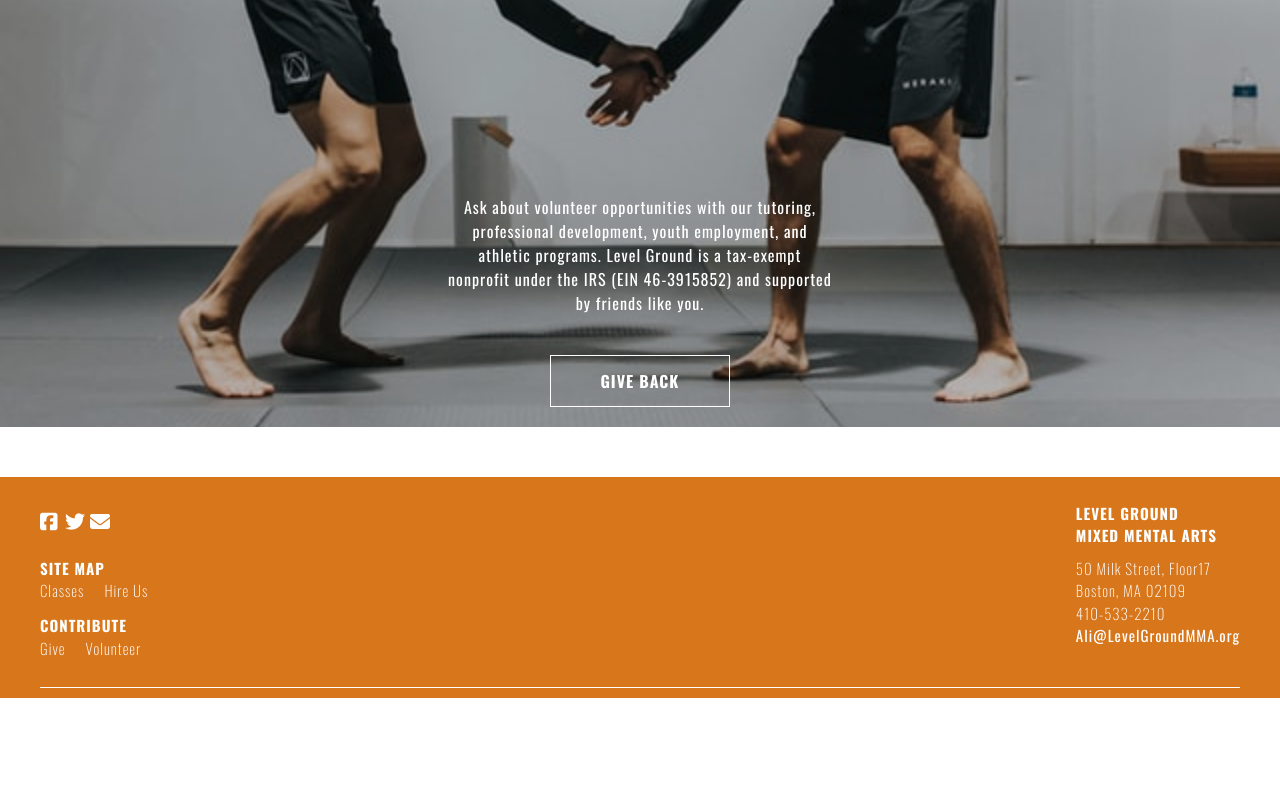
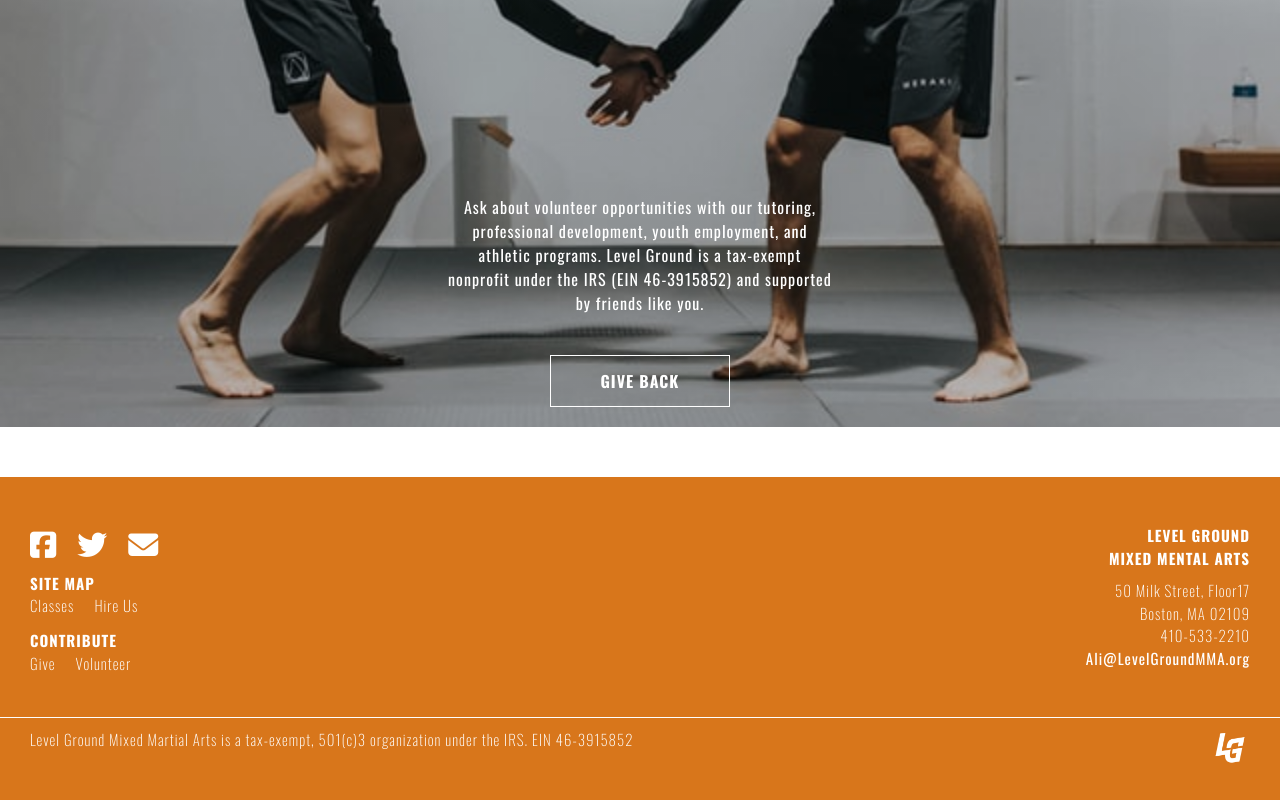
Before and after one commit to THREEhundo/level-ground, a plain HTML site: page index.html in a window 1280 px wide. Shown: the part 5004-5804 px from the top of the page. Before the commit the page ends 5744 px from the top, so only its background shows below. Drawn offline with nearby package versions, Linux system fonts and the light colour scheme.

Commit message:
flexbox added to footer

```diff
--- a/css/style.css
+++ b/css/style.css
@@ -313,6 +313,10 @@ main * {
 footer {
     background: #d8761b;
     color: #fff;
+    display: flex;
+    flex-flow: row wrap;
+    justify-content: space-between;
+    align-items: center;
 }
 
 footer * {
@@ -327,16 +331,31 @@ footer * {
     color: white;
 }
 
-
-.footer-left {
-    float: left;
+.footer-left,
+.footer-right,
+.footer-company-info {
+    padding: 3rem;
 }
 
 .footer-left,
-.footer-right,
+.footer-right {
+    flex-basis: 50%;
+}
+
+.footer-left {
+    padding-right: 0;
+}
+
+.footer-right {
+    text-align: end;
+    padding-left: 0;
+}
+
 .footer-company-info {
-    margin: 1.5rem 4rem;
+    flex-basis: 100%;
 }
+
+
 
 .footer-heading {
     margin-bottom: 0;
@@ -346,6 +365,12 @@ footer * {
 
 .footer-company-info {
     border-top: 1px solid white;
+}
+
+
+.social>i {
+    padding-right: 2rem;
+    font-size: 3rem;
 }
 
 .socials-list,
@@ -372,20 +397,21 @@ footer * {
     margin-right: 2rem;
 }
 
+/*
 .social {
     width: 25px;
     height: 25px;
-}
+}*/
 
 .fa-2xl {
     font-size: 2rem;
     line-height: 1.5;
 }
 
-.footer-right {
+/*.footer-right {
     float: right;
     margin: 2.5rem 4rem;
-}
+}*/
 
 .footer-right:nth-child(1) {
     margin-top: 1rem;
@@ -410,6 +436,7 @@ footer * {
 
 footer .logo {
     float: right;
+    width: 40px;
 }
 
 /******************************************
```
